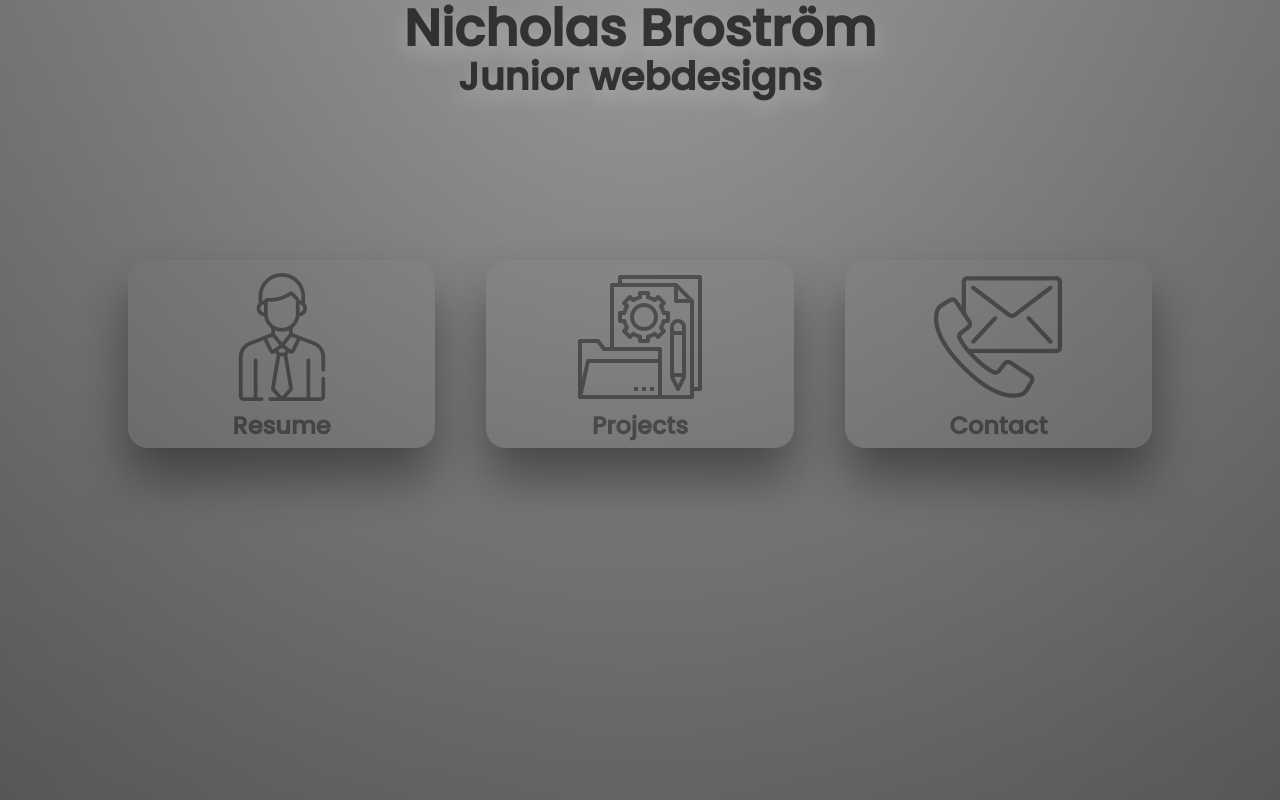
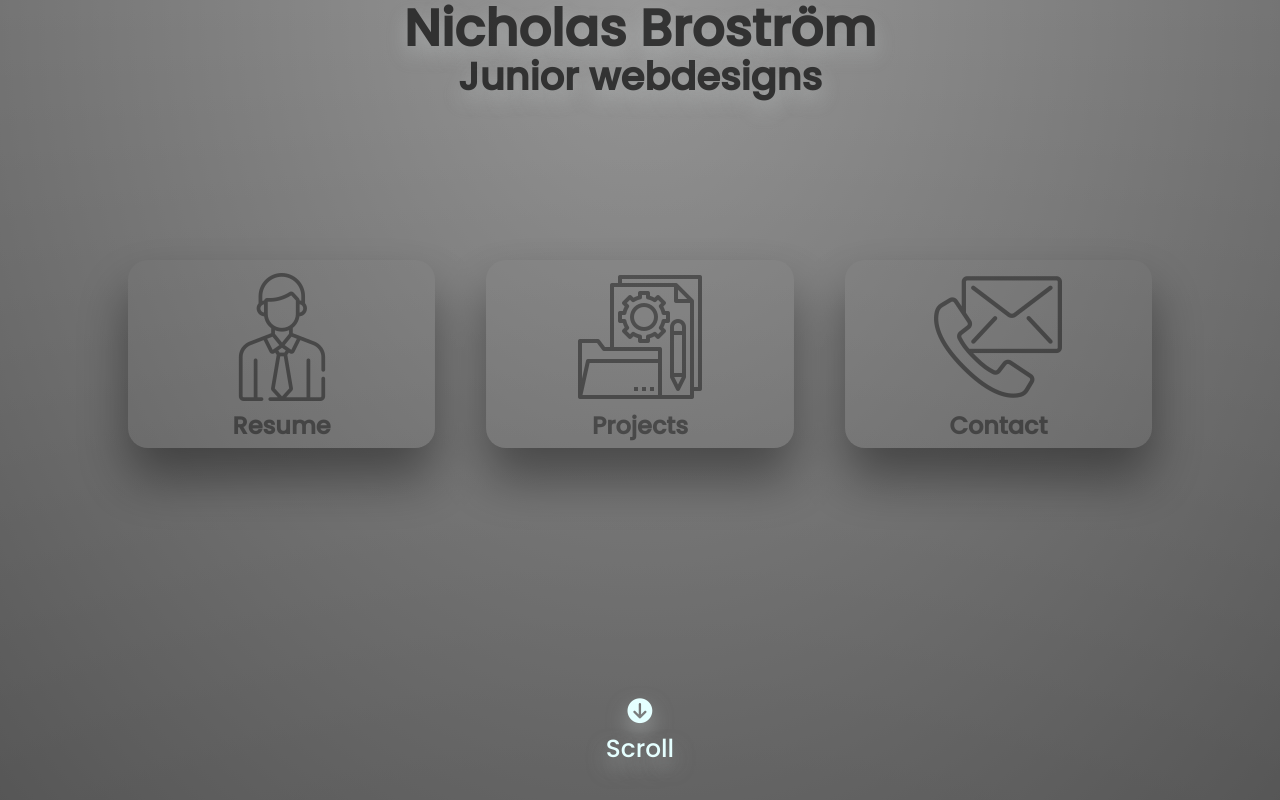
Before and after one commit to Nickztar/webbyboi, a plain HTML site: page index.html in a window 1280 px wide. Drawn offline with Linux system fonts and the light colour scheme.

Commit message:
scrollbtn

```diff
--- a/index.html
+++ b/index.html
@@ -7,6 +7,7 @@
     <link href="https://fonts.googleapis.com/css?family=Exo:700,800&display=swap" rel="stylesheet">
     <link href="https://fonts.googleapis.com/css?family=Poppins:400,500&display=swap" rel="stylesheet">
     <link rel="stylesheet" href="style.css">
+    <script src="https://kit.fontawesome.com/4fbe26280f.js" crossorigin="anonymous"></script>
     <title>Nicke Portfolio</title>
 </head>
 <body>
@@ -48,5 +49,9 @@
         </div>
 
     </main>
+    <footer>
+        <a href="#section2" class=scrollButton><span></span><i class="fas fa-arrow-circle-down"></i>Scroll</a>
+    </footer>
+    <br>
 </body>
 </html>
--- a/style.css
+++ b/style.css
@@ -5,7 +5,6 @@
     font-family: 'Poppins', sans-serif;
 }
 header{
-    /*padding: 10px 0 10px 70px;*/
     line-height: 1.1;
     display: grid;
     grid-template-columns: 1fr 2fr 1fr;
@@ -32,12 +31,13 @@ body{
     background-image: linear-gradient(to top, #fbc2eb 0%, #a6c1ee 100%);
     background: linear-gradient(to bottom, rgba(255,255,255,0.15) 0%, rgba(0,0,0,0.15) 100%), radial-gradient(at top center, rgba(255,255,255,0.40) 0%, rgba(0,0,0,0.40) 120%) #989898;
     background-blend-mode: multiply,multiply;
+    background-attachment: fixed;
 }
 main {
     overflow: visible;
     padding-top: 10vh;
     width: 80vw;
-    height: 90vh;
+    height: 75vh;
     margin: auto;
     display: grid;
     grid-template-columns: 1fr 1fr 1fr;
@@ -122,6 +122,25 @@ main {
     color: #000;
     background: #d81b60;
 }
+footer{
+    height: 20vh;
+    display: flex;
+    text-align: center;
+    max-width: 10vh;
+    max-height: 10vh;
+    margin: auto;
+    padding-top: 10px;
+}
+.scrollButton{
+    position: relative;
+    font-weight: 500;
+    text-decoration: none;
+    color: #e5ffff;
+    text-shadow: 0px 10px 20px #c5cccc86;
+    font-size: 3.1vh;
+    padding: 3px 5px;
+    z-index: 2;
+}
 @media screen and (max-width: 850px){
     main{
         padding-top: 02vh;
```
